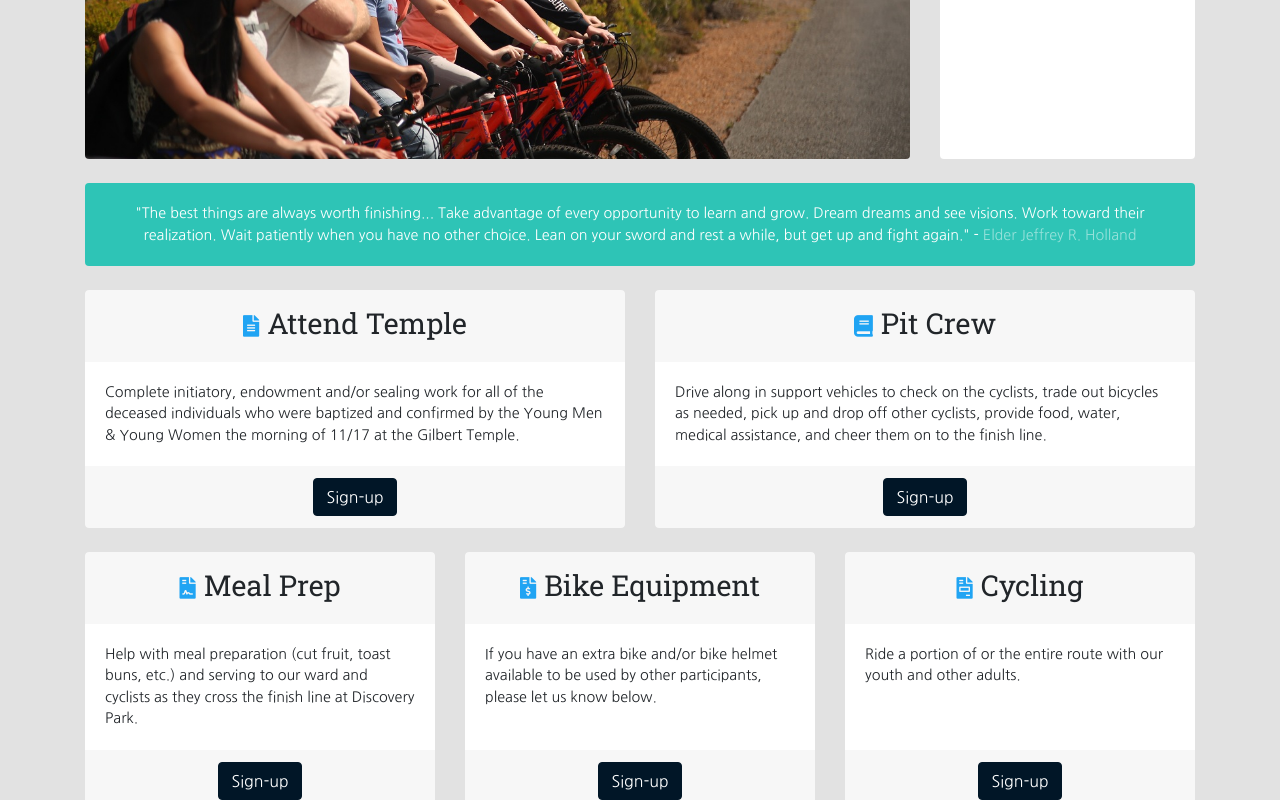
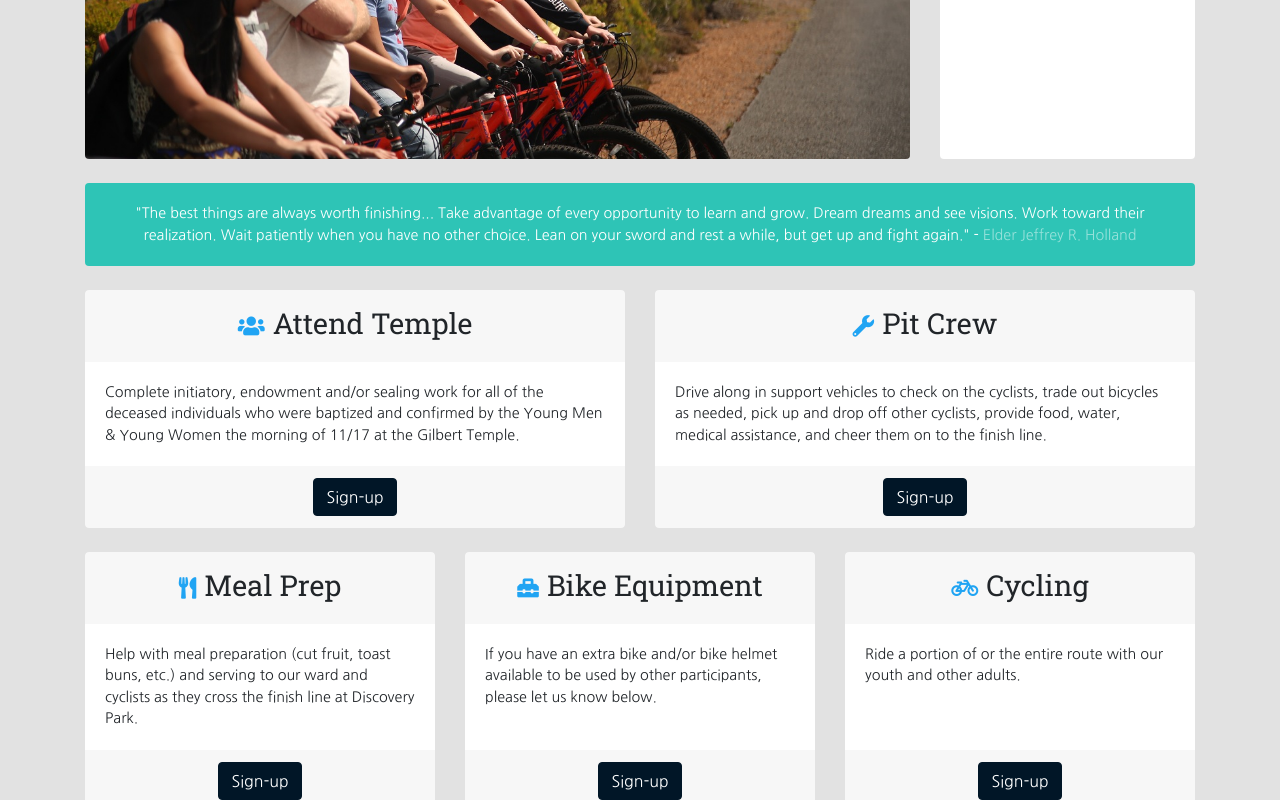
Before and after one commit to tourdetemple2018/tourdetemple2018.github.io, a website: page volunteer.html in a window 1280 px wide. Shown: the part 366-1166 px from the top of the page. Drawn offline with Linux system fonts and the light colour scheme.

Commit message:
Tweaked icons

```diff
--- a/css/index.css
+++ b/css/index.css
@@ -95,3 +95,7 @@ body {
 .text-white a:visited {
   color: #E2A9A1;
 }
+
+.introduction a {
+  color: #E2A9A1 !important;
+}
--- a/volunteer.html
+++ b/volunteer.html
@@ -71,7 +71,7 @@
                 <div class="col-md-6 mb-4">
                   <div class="card h-100">
                       <div class="card-header">
-                          <p><i class="fas fa-file-alt fa-xs mr-2"></i>Attend Temple</p>
+                          <p><i class="fas fa-users fa-xs mr-2"></i>Attend Temple</p>
                       </div>
                     <div class="card-body">
                       <p class="card-text">Complete initiatory, endowment and/or sealing work for all of the deceased individuals who were baptized and confirmed by the Young Men & Young Women the morning of 11/17 at the Gilbert Temple.</p>
@@ -85,7 +85,7 @@
                 <div class="col-md-6 mb-4">
                   <div class="card h-100">
                       <div class="card-header">
-                          <p><i class="fas fa-book fa-xs mr-2"></i>Pit Crew</p>
+                          <p><i class="fas fa-wrench fa-xs mr-2"></i>Pit Crew</p>
                         </div>
                     <div class="card-body">
                       <p class="card-text">Drive along in support vehicles to check on the cyclists, trade out bicycles as needed, pick up and drop off other cyclists, provide food, water, medical assistance, and cheer them on to the finish line.</p>
@@ -104,7 +104,7 @@
                 <div class="col-md-4 mb-4">
                     <div class="card h-100">
                       <div class="card-header">
-                          <p><i class="fas fa-file-contract fa-xs mr-2"></i>Meal Prep</p>
+                          <p><i class="fas fa-utensils fa-xs mr-2"></i>Meal Prep</p>
                       </div>
                       <div class="card-body">
                         <p class="card-text">Help with meal preparation (cut fruit, toast buns, etc.) and serving to our ward and cyclists as they cross the finish line at Discovery Park.</p>
@@ -117,7 +117,7 @@
                   <div class="col-md-4 mb-4">
                     <div class="card h-100">
                         <div class="card-header">
-                            <p><i class="fas fa-file-invoice-dollar fa-xs mr-2"></i>Bike Equipment</p>
+                            <p><i class="fas fa-toolbox fa-xs mr-2"></i>Bike Equipment</p>
                         </div>
                       <div class="card-body">
                         <p class="card-text">If you have an extra bike and/or bike helmet available to be used by other participants, please let us know below.</p>
@@ -130,7 +130,7 @@
                   <div class="col-md-4 mb-4">
                       <div class="card h-100">
                         <div class="card-header">
-                            <p><i class="fas fa-file-invoice fa-xs mr-2"></i>Cycling</p>
+                            <p><i class="fas fa-bicycle fa-xs mr-2"></i>Cycling</p>
                         </div>
                         <div class="card-body">
                           <p class="card-text">Ride a portion of or the entire route with our youth and other adults.</p>
```
Also changed, not shown: forms.html (+1 -1 lines).
